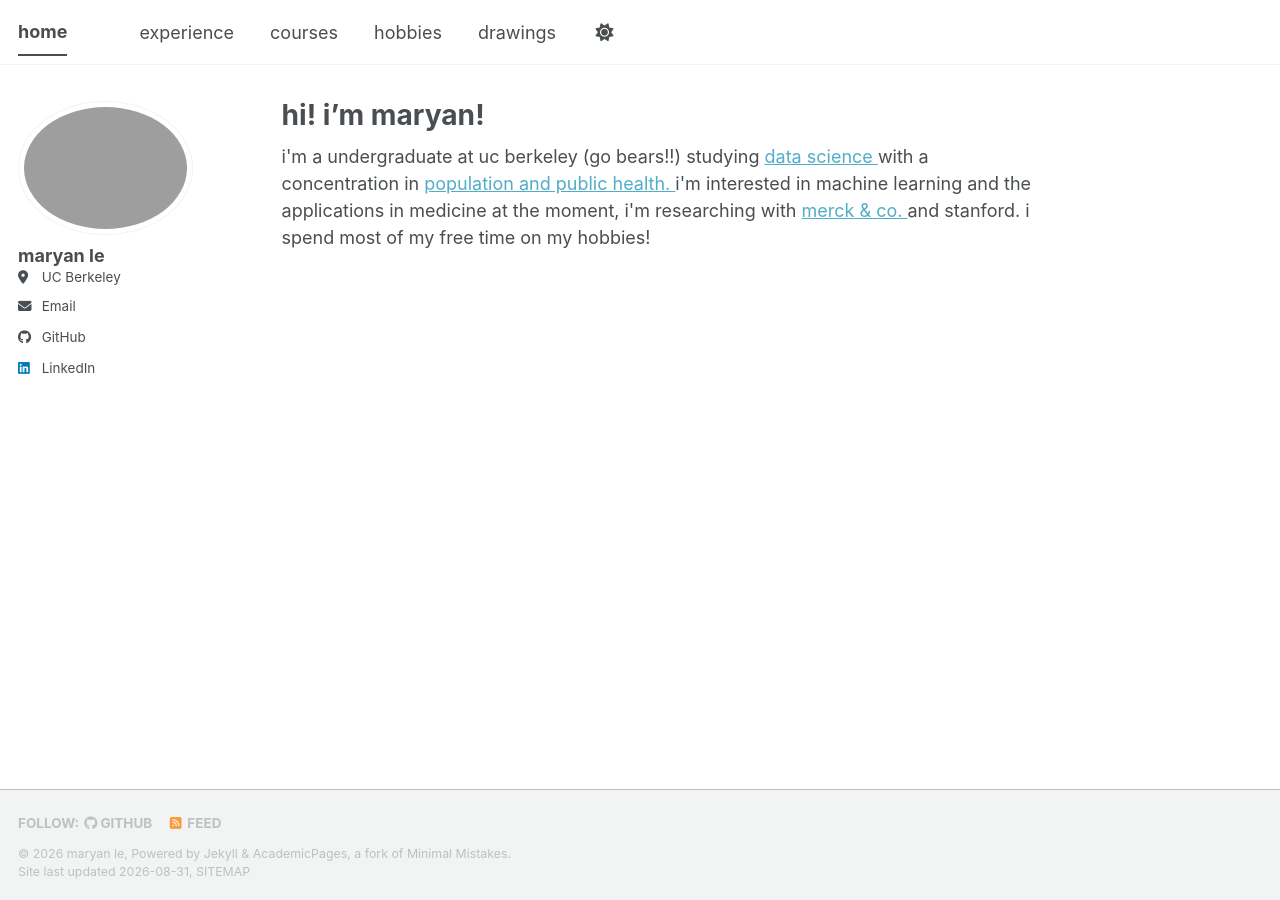
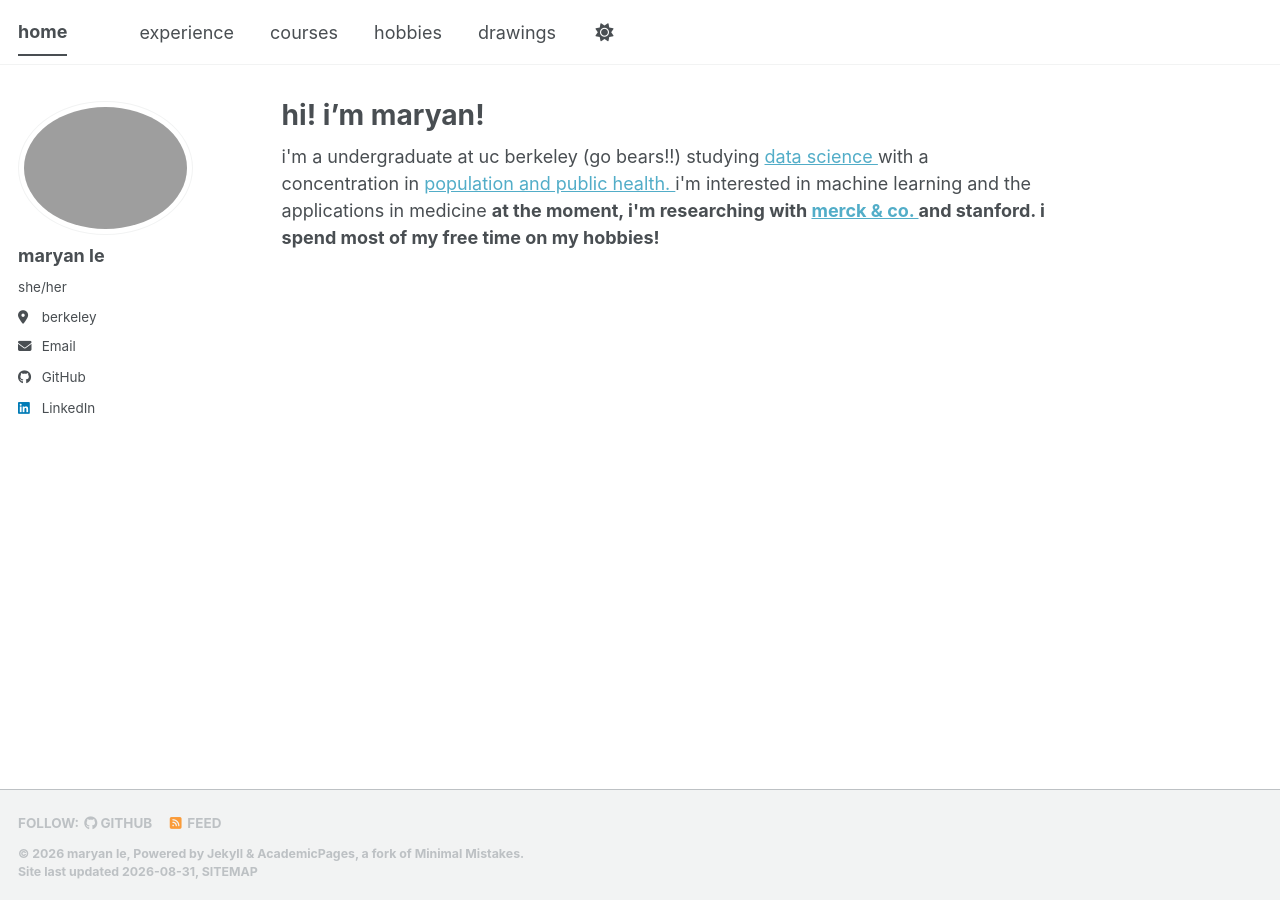
Before and after one commit to lemaryan/lemaryan.github.io, a Jekyll site: the page built from _pages/about.html, in a window 1280 px wide. Built offline with Jekyll 4.4.1, drawn with Linux system fonts in a browser that asks for light colours; a style sheet for code colours, icons or effects is not loaded.

Commit message:
changed the home page description

```diff
--- a/_config.yml
+++ b/_config.yml
@@ -25,9 +25,9 @@ author:
   # Biographic information
   avatar           : "photo.png"
   name             : "maryan le"
-  pronouns         : #
+  pronouns         : "she/her"
   bio              : #
-  location         : "UC Berkeley"
+  location         : "berkeley"
   university       : #
   uri              : # URL
   email            : "maryanle@berkeley.edu"
--- a/_pages/about.html
+++ b/_pages/about.html
@@ -6,7 +6,7 @@ redirect_from:
   - /about/
   - /about.html
 ---
-
+</b>
 i'm a undergraduate at uc berkeley (go bears!!) studying
 <a href="https://cdss.berkeley.edu/" target="_blank" rel="noopener noreferrer">
   data science
@@ -17,6 +17,7 @@ with a concentration in
 </a>
 
 i'm interested in machine learning and the applications in medicine
+<b>
 
 at the moment, i'm researching with
 <a href="https://www.merck.com/" target="_blank" rel="noopener noreferrer">
```
